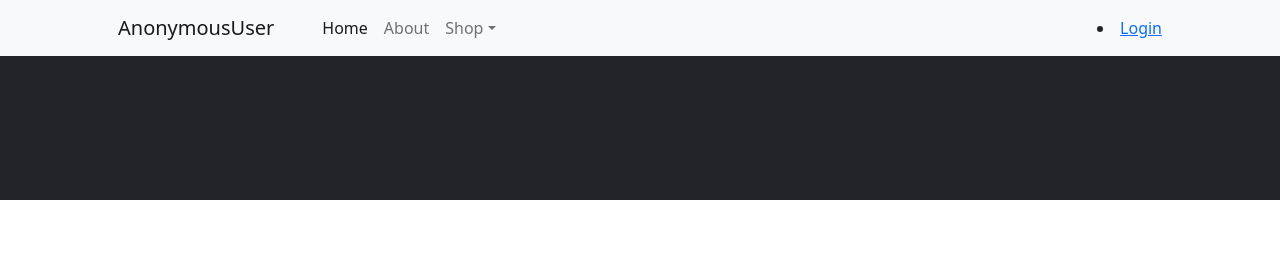
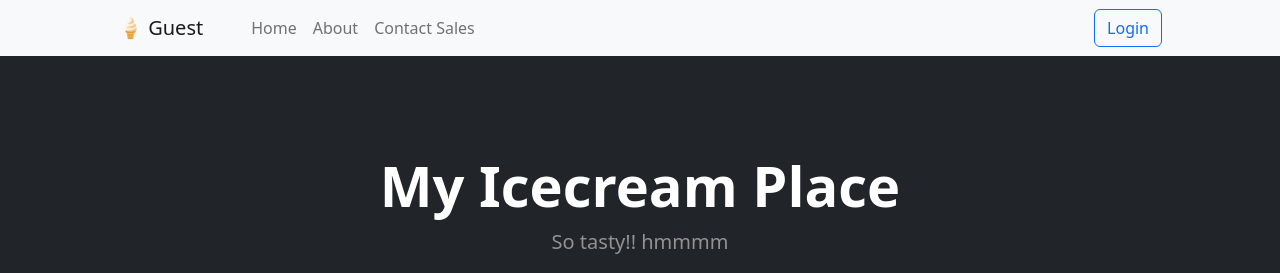
Before and after one commit to hsynrsd/DjangoProject, a Django app: page /shop/ in a window 1280 px wide. Shown: the top 273 px of the page. Run offline with Django 5.2, Linux system fonts and the light colour scheme; data comes from the database, SQL or seed files in the repository; both versions use the stored data as it was after the commit; some libraries are stand-ins or nearby versions.

Commit message:
added the contact form as wanted in the presentation

```diff
--- a/shop/urls.py
+++ b/shop/urls.py
@@ -1,33 +1,16 @@
-"""
-URL configuration for Shop_Project1 project.
-
-The `urlpatterns` list routes URLs to views. For more information please see:
-    https://docs.djangoproject.com/en/6.0/topics/http/urls/
-Examples:
-Function views
-    1. Add an import:  from my_app import views
-    2. Add a URL to urlpatterns:  path('', views.home, name='home')
-Class-based views
-    1. Add an import:  from other_app.views import Home
-    2. Add a URL to urlpatterns:  path('', Home.as_view(), name='home')
-Including another URLconf
-    1. Import the include() function: from django.urls import include, path
-    2. Add a URL to urlpatterns:  path('blog/', include('blog.urls'))
-"""
 from django.conf.urls.static import static
 from django.contrib import admin
 from django.urls import path, include
 
-
-import shop
-from Shop_Project1 import views, settings
+from Shop_Project1 import settings
 from shop import views
 
-
-urlpatterns =[
-    path('', views.home, name = "shop-page" ),
-    path('about/', views.about, name = "about-page"),
+urlpatterns = [
+    path('', views.home, name="shop-page"),
+    path('about/', views.about, name="about-page"),
     path('cart/', views.cart_detail, name='cart_detail'),
     path('cart/add/<int:product_id>/', views.add_to_cart, name='add_to_cart'),
     path('cart/remove/<int:product_id>/', views.remove_from_cart, name='remove_from_cart'),
+    path('contact/', views.contact_page, name='contact_page'),
+
 ] + static(settings.MEDIA_URL, document_root=settings.MEDIA_ROOT)
--- a/shop/views.py
+++ b/shop/views.py
@@ -3,7 +3,7 @@ from itertools import product
 from django.shortcuts import render, get_object_or_404, redirect
 from django.http import HttpResponse
 from django.contrib.auth.decorators import login_required
-from .models import Product, Cart, CartItem
+from .models import Product, Cart, CartItem, ContactMessage
 
 
 from shop.models import Product
@@ -59,3 +59,15 @@ def cart_detail(request):
     # this ensures the page loads with an empty cart instead of a 500 error.
     cart, created = Cart.objects.get_or_create(user=request.user)
     return render(request, 'shop/cart-detail.html', {'cart': cart})
+
+@login_required
+def contact_page(request):
+    if request.method == "POST":
+        msg_text = request.POST.get('message')
+        if msg_text:
+            ContactMessage.objects.create(user=request.user, message=msg_text)
+            return redirect('contact_page')
+
+    # Fetch all messages for this user to show the chat history
+    chat_history = ContactMessage.objects.filter(user=request.user)
+    return render(request, 'shop/contact.html', {'chat_history': chat_history})
--- a/templates/shop/base.html
+++ b/templates/shop/base.html
@@ -1,78 +1,64 @@
-
+{# base.html #}
 {% load static %}
 <!DOCTYPE html>
 <html lang="en">
     <head>
         <meta charset="utf-8" />
         <meta name="viewport" content="width=device-width, initial-scale=1, shrink-to-fit=no" />
-        <meta name="description" content="" />
-        <meta name="author" content="" />
-        <title>Shop Homepage - Start Bootstrap Template</title>
-        <!-- Favicon-->
-        <link rel="icon" type="image/x-icon" href="{%  static "assets/favicon.ico" %}" />
-        <!-- Bootstrap icons-->
+        <title>{{ sitename }} - Ice Cream Shop</title>
+        <link rel="icon" type="image/x-icon" href="{% static 'assets/favicon.ico' %}" />
         <link href="https://cdn.jsdelivr.net/npm/bootstrap-icons@1.5.0/font/bootstrap-icons.css" rel="stylesheet" />
-        <!-- Core theme CSS (includes Bootstrap)-->
-        <link href="{% static "css/styles.css" %}" rel="stylesheet" />
+        <link href="{% static 'css/styles.css' %}" rel="stylesheet" />
     </head>
     <body>
-        <!-- Navigation-->
         <nav class="navbar navbar-expand-lg navbar-light bg-light">
             <div class="container px-4 px-lg-5">
-                <a class="navbar-brand" href="#!">{{ user }}</a>
+                <a class="navbar-brand" href="{% url 'shop-page' %}">🍦 {{ user.username|default:"Guest" }}</a>
                 <button class="navbar-toggler" type="button" data-bs-toggle="collapse" data-bs-target="#navbarSupportedContent" aria-controls="navbarSupportedContent" aria-expanded="false" aria-label="Toggle navigation"><span class="navbar-toggler-icon"></span></button>
                 <div class="collapse navbar-collapse" id="navbarSupportedContent">
                     <ul class="navbar-nav me-auto mb-2 mb-lg-0 ms-lg-4">
-                        <li class="nav-item"><a class="nav-link active" aria-current="page" href="{% url "shop-page" %}">Home</a></li>
-                        <li class="nav-item"><a class="nav-link" href="{% url "about-page" %}">About</a></li>
-                        <li class="nav-item dropdown">
-                            <a class="nav-link dropdown-toggle" id="navbarDropdown" href="#" role="button" data-bs-toggle="dropdown" aria-expanded="false">Shop</a>
-                            <ul class="dropdown-menu" aria-labelledby="navbarDropdown">
-                                <li><a class="dropdown-item" href="#!">All Products</a></li>
-                                <li><hr class="dropdown-divider" /></li>
-                                <li><a class="dropdown-item" href="#!">Popular Items</a></li>
-                                <li><a class="dropdown-item" href="#!">New Arrivals</a></li>
-                            </ul>
-                        </li>
+                        <li class="nav-item"><a class="nav-link" href="{% url 'shop-page' %}">Home</a></li>
+                        <li class="nav-item"><a class="nav-link" href="{% url 'about-page' %}">About</a></li>
+                        <li class="nav-item"><a class="nav-link" href="{% url 'contact_page' %}">Contact Sales</a></li>
                     </ul>
-                    {% if user.is_authenticated %}
-                    <form class="d-flex">
-                        <button class="btn btn-outline-dark" type="submit">
-                        <a href = {% url "cart_detail"%} <i class="bi-cart-fill me-1"></i>
-                        <span class="badge bg-dark text-white ms-1 rounded-pill">{{cart.items.all|length}}</span>
-                        </a>
-                        </button>
-                    </form>
-                    {% endif %}
-                    {% if not user.is_authenticated %}
-                        <li><a class="dropdown-item>" href="{% url 'login-page' %}">Login</a></li>
-                    {% endif %}
-                     {% if user.is_authenticated %}
-                        <form action="{% url 'logout-page' %}" method="post">
-                        {% csrf_token %}
-                        <button type="submit" class="btn btn-link">Logout</button>
-                        </form>
-                    {% endif %}
+
+                    <div class="d-flex align-items-center">
+                        {% if user.is_authenticated %}
+                            <a class="btn btn-outline-dark me-2" href="{% url 'cart_detail' %}">
+                                <i class="bi-cart-fill me-1"></i>
+                                Cart
+                                <span class="badge bg-dark text-white ms-1 rounded-pill">
+                                    {{ cart.items.count|default:0 }}
+                                </span>
+                            </a>
+
+                            <form action="{% url 'logout-page' %}" method="post" class="m-0">
+                                {% csrf_token %}
+                                <button type="submit" class="btn btn-sm btn-link text-decoration-none text-dark">Logout</button>
+                            </form>
+                        {% else %}
+                            <a class="btn btn-outline-primary" href="{% url 'login-page' %}">Login</a>
+                        {% endif %}
+                    </div>
                 </div>
             </div>
         </nav>
-        <!-- Header-->
+
         <header class="bg-dark py-5">
             <div class="container px-4 px-lg-5 my-5">
                 <div class="text-center text-white">
-                    <h1 class="display-4 fw-bolder">{{ shopName }}</h1>
-                    <p class="lead fw-normal text-white-50 mb-0">{{ companyName }}</p>
+                    <h1 class="display-4 fw-bolder">{{ sitename }}</h1>
+                    <p class="lead fw-normal text-white-50 mb-0">{{ slogan }}</p>
                 </div>
             </div>
         </header>
+
         {% block content %} {% endblock %}
-        <!-- Footer-->
+
         <footer class="py-5 bg-dark">
-            <div class="container"><p class="m-0 text-center text-white">Copyright &copy; Your Website 2023</p></div>
+            <div class="container"><p class="m-0 text-center text-white">Copyright &copy; {{ sitename }} 2026</p></div>
         </footer>
-        <!-- Bootstrap core JS-->
         <script src="https://cdn.jsdelivr.net/npm/bootstrap@5.2.3/dist/js/bootstrap.bundle.min.js"></script>
-        <!-- Core theme JS-->
         <script src="{% static 'js/scripts.js' %}"></script>
     </body>
 </html>
--- a/templates/shop/index.html
+++ b/templates/shop/index.html
@@ -1,30 +1,40 @@
-
+{# index.html #}
 {% extends 'shop/base.html' %}
 {% load static %}
+
 {% block content %}
 <section class="py-5">
     <div class="container px-4 px-lg-5 mt-5">
         <div class="row gx-4 gx-lg-5 row-cols-2 row-cols-md-3 row-cols-xl-4 justify-content-center">
             {% for product in products %}
             <div class="col mb-5">
-                        <div class="card h-100">
-                            <!-- Product image-->
-                            <img class="card-img-top" src="{{ product.image.url }}" alt="{{ product.name }}" >
-                            <!-- Product details-->
+                <div class="card h-100 shadow-sm">
+                    {% if product.image %}
+                        <img class="card-img-top" src="{{ product.image.url }}" alt="{{ product.name }}" style="height: 200px; object-fit: cover;">
+                    {% else %}
+                        <img class="card-img-top" src="https://via.placeholder.com/200" alt="No image">
+                    {% endif %}
+
                     <div class="card-body p-4">
                         <div class="text-center">
-                                    <!-- Product name-->
                             <h5 class="fw-bolder">{{ product.name }}</h5>
-                                    <p>{{ product.description }}</p>
-                                    <!-- Product price-->
-                                    <b>{{ product.price }}</b>
+                            <p class="text-muted small">{{ product.desc }}</p>
+                            <span class="text-primary fw-bold">${{ product.price }}</span>
                         </div>
                     </div>
-                            <!-- Product actions-->
+
                     <div class="card-footer p-4 pt-0 border-top-0 bg-transparent">
-                                <div class="text-center"><a class="btn btn-outline-dark mt-auto" href="{% url 'add_to_cart' product.id %}">Add To Cart</a></div>
+                        <div class="text-center">
+                            <a class="btn btn-outline-dark mt-auto w-100" href="{% url 'add_to_cart' product.id %}">
+                                Add To Cart
+                            </a>
                         </div>
                     </div>
+                </div>
+            </div>
+            {% empty %}
+            <div class="col-12 text-center">
+                <p class="lead">No ice cream found.</p>
             </div>
             {% endfor %}
         </div>
```
Also changed, not shown: shop/admin.py (+8 -1 lines), shop/models.py (+15 -8 lines), templates/shop/contact.html (added, +29 -0 lines), db.sqlite3, shop/migrations/0004_contactmessage.py (added). Lines whose indentation alone changed are shown as unchanged.
